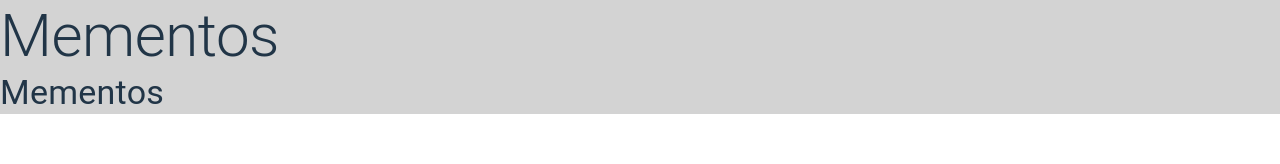
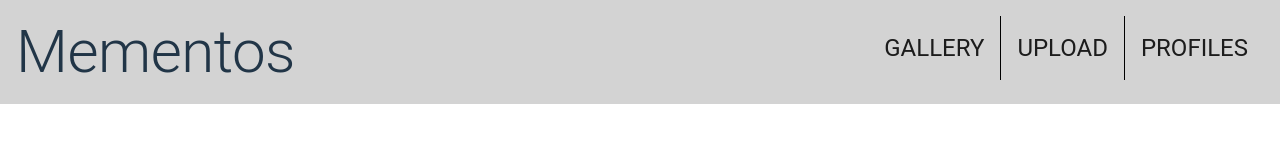
Before and after one commit to Esteb4ncd/Momentos_PhotoGallery, a React (Vite) app: page / in a window 1280 px wide. Shown: the top 164 px of the page. Built offline with nearby package versions, Linux system fonts and the light colour scheme.

Commit message:
Changing Nav Bar CSS, having issues with the buttons

```diff
--- a/src/pages/NavBar.jsx
+++ b/src/pages/NavBar.jsx
@@ -2,6 +2,8 @@ import * as React from 'react';
 import Box from '@mui/material/Box';
 import TextField from '@mui/material/TextField';
 import Typography from '@mui/material/Typography';
+import { Button } from '@mui/material';
+import ButtonGroup from '@mui/material/ButtonGroup';
 
 export default function NavBar() {
     return (
@@ -14,19 +16,95 @@ export default function NavBar() {
                 width: "100%",
                 zIndex: 1000,
                 backgroundColor: "lightgray",
+                columnCount: 2,
             }}
         >
+            {/* Left Side Box (Logo) */}
             <Box
-                sx={{
-                display: "flex",
+                sx= {{
+                display: "fixed",
+                flexDirection: "column",
                 justifyContent: "flex-start",
-
+                p: 2,
             }}>
                 <Typography variant="h2">Mementos</Typography>
             </Box>
 
-            <Box >
-                <Typography variant="h4">Mementos</Typography>
+            {/* Right Side Box (Buttons) */}
+            <Box
+                sx={{
+                display: "flex",
+                flexDirection: "row",
+                justifyContent: "flex-end",
+                alignItems: "center",
+                p: 2,
+                gap: 2,
+                }}
+            >
+                <ButtonGroup
+                    variant="text"
+                    aria-label="text button group"
+                    sx={{ '& .MuiButtonGroup-grouped:not(:last-of-type)': {
+                    borderRight: '1px solid black',
+                    }
+                    }}
+                >
+                    <Button
+                        sx= {{
+                        flexDirection: "column",
+                        justifyContent: "flex-end",
+                        alignItems: "center",
+                        p: 2,
+                        color: "text.primary",
+
+                        '&:hover': {
+                            backgroundColor: '#3f3f3fff',
+                            color: 'white',
+                            pointer: 'pointer',
+                            border: '1px solid black',
+                        },
+                        '&:active': {
+                            border: '1px solid black',
+                        }
+                        }}
+                    >
+                        <Typography variant="h5">Gallery</Typography>
+                    </Button>
+                    <Button
+                        sx= {{
+                        display: "fixed",
+                        flexDirection: "column",
+                        justifyContent: "flex-end",
+                        alignItems: "center",
+                        p: 2,
+                        color: "text.primary",
+                        '&:hover': {
+                            backgroundColor: '#3f3f3fff',
+                            color: 'white',
+                            pointer: 'pointer'
+                        }
+                        }}
+                    >
+                        <Typography variant="h5">Upload</Typography>
+                    </Button>
+                    <Button
+                        sx= {{
+                        display: "fixed",
+                        flexDirection: "column",
+                        justifyContent: "flex-end",
+                        alignItems: "center",
+                        p: 2,
+                        color: "text.primary",
+                        '&:hover': {
+                            backgroundColor: '#3f3f3fff',
+                            color: 'white',
+                            pointer: 'pointer'
+                        }
+                        }}
+                    >
+                        <Typography variant="h5">Profiles</Typography>
+                    </Button>
+                </ButtonGroup>
             </Box>
         </Box>
     )
```
